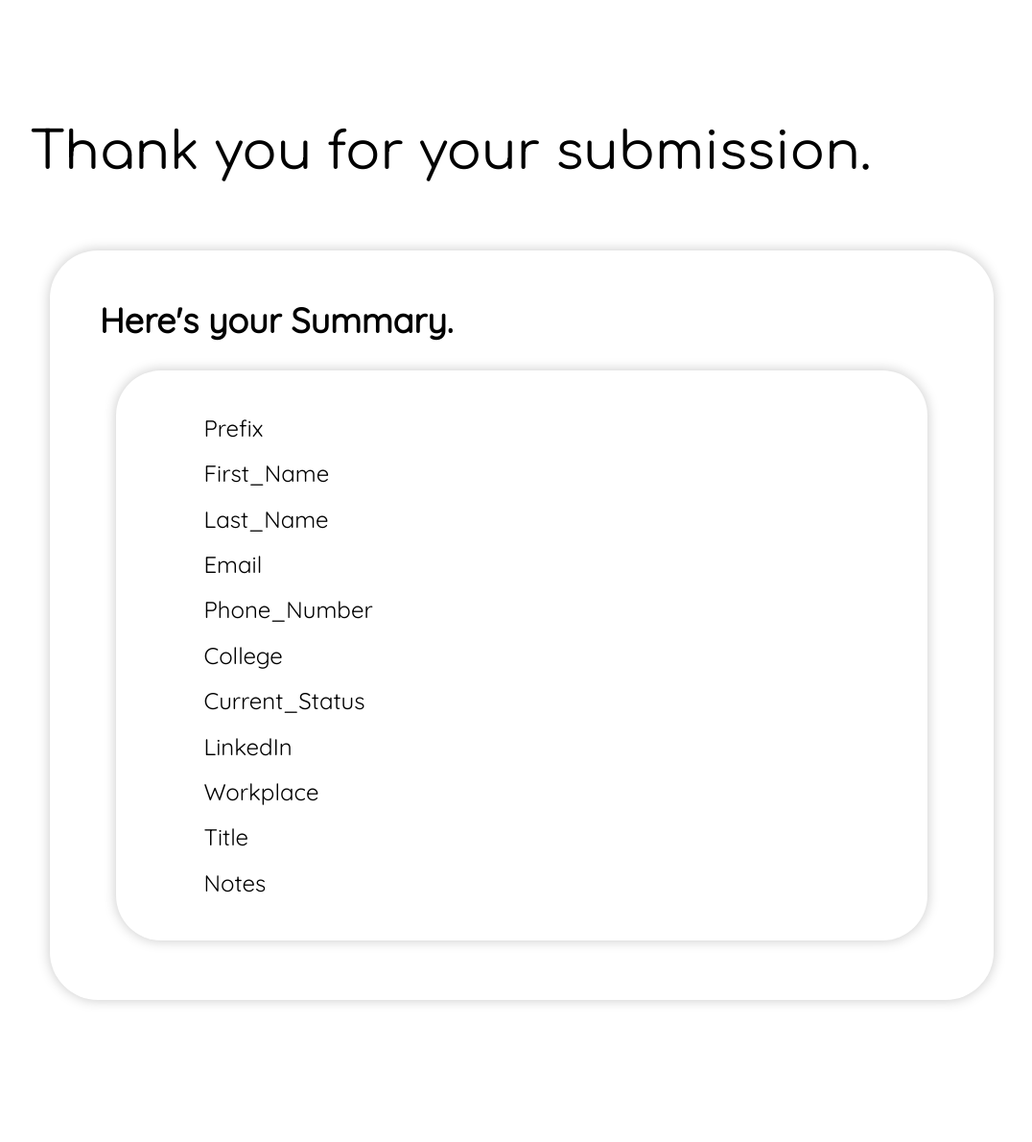
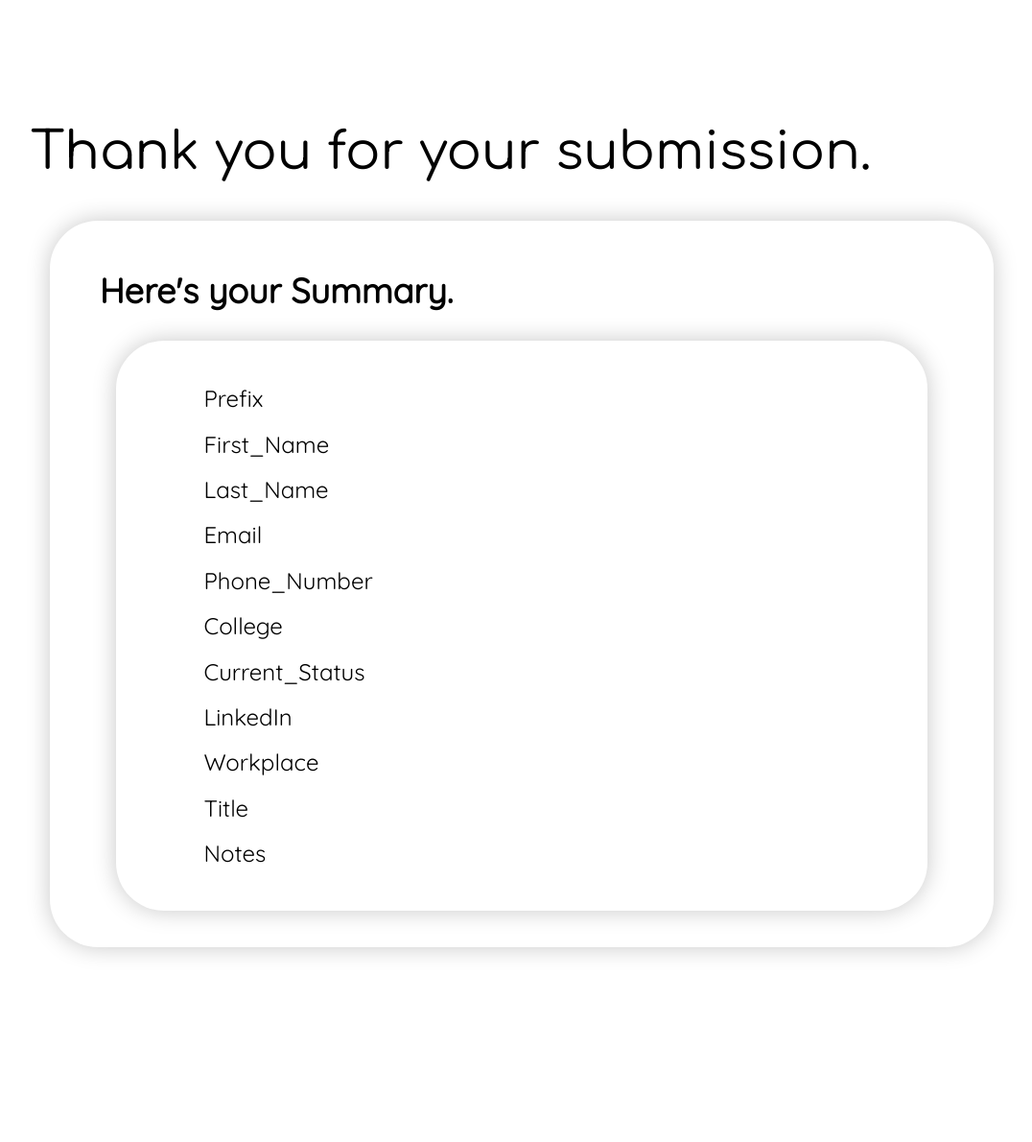
Before and after one commit to SaileshRajanala/Industry-Partner-Database, a PHP site: page /submit.php in a window 1280 px wide. Shown: the whole page at 96% size, without its empty margins (96-1172 px from the left). After the commit the page ends 996 px from the top, so only its background shows below. Run offline with PHP 8.4, Linux system fonts and the light colour scheme; data that the repository does not hold is empty; a stand-in replaces the project's code that opens the database connection.

Commit message:
updates animations

```diff
--- a/submit_bright.css
+++ b/submit_bright.css
@@ -29,11 +29,11 @@ body
 
 	padding: 2%;
 	margin: 2%;
-	margin-top: 7%;
+	margin-top: 4%;
 	padding-left: 5%;
 	padding-right: 5%;
 
-	box-shadow: 0px 0px 13px rgb(200,200,200);
+	box-shadow: 0px 0px 25px rgb(200,200,200);
 	background-color: transparent;
 }
 
@@ -41,19 +41,18 @@ body
 {
 	width: 96%;
 	margin: 2%;
-	margin-bottom: 4.7%;
 	padding: 4%;
-	border-radius: 47px;
+	border-radius: 50px;
 	background-color: transparent;
-	box-shadow: 0px 0px 13px rgb(200,200,200);
+	box-shadow: 0px 0px 25px rgb(200,200,200);
 
 	transition: all 0.25s;
 }
 
 .summaryTable:hover
 {
-	transform: scale(1.04);
-	box-shadow: 0px 0px 25px rgb(200,200,200);
+	transform: scale(1.07);
+	box-shadow: none;
 }
 
 td
--- a/submit_dark.css
+++ b/submit_dark.css
@@ -29,7 +29,7 @@ body
 
 	padding: 2%;
 	margin: 2%;
-	margin-top: 7%;
+	margin-top: 4%;
 	padding-left: 5%;
 	padding-right: 5%;
 
@@ -41,9 +41,8 @@ body
 {
 	width: 96%;
 	margin: 2%;
-	margin-bottom: 4.7%;
 	padding: 4%;
-	border-radius: 47px;
+	border-radius: 50px;
 	background-color: rgb(25,25,25);
 	box-shadow: 0px 0px 25px black;
 	border: 1px solid black;
@@ -53,9 +52,10 @@ body
 
 .summaryTable:hover
 {
-	border: 1px solid white;
-	transform: scale(1.04);
+	/*border: 1px solid white;*/
+	transform: scale(1.07);
 	box-shadow: none;
+	border: none;
 }
 
 td
@@ -70,7 +70,7 @@ td
 
 tr
 {
-	transition: all 0.1s;
+	transition: all 0.25s;
 }
 
 tr:hover
```
